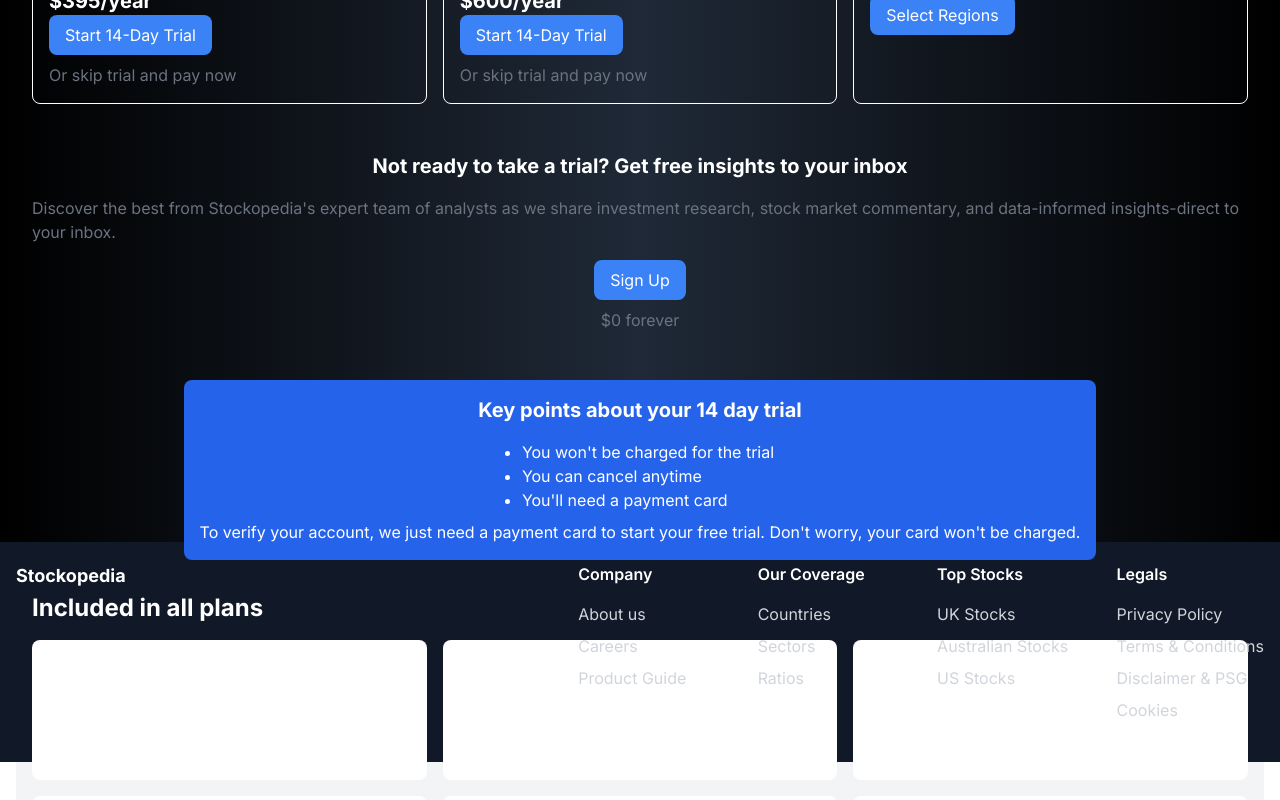
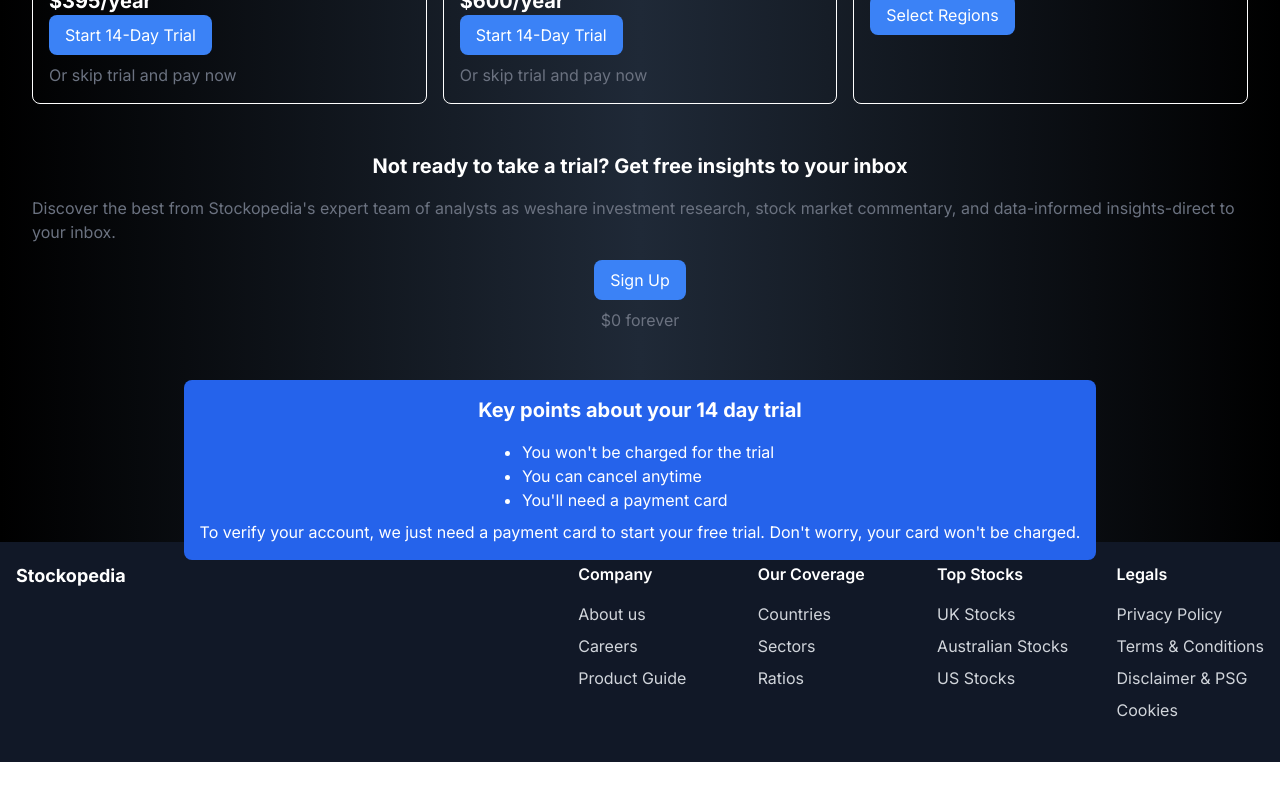
Before and after one commit to asadtanvirshami/stock-screening, a Next.js app: page /pricing in a window 1280 px wide. Shown: the part 306-1106 px from the top of the page. After the commit the page ends 1068 px from the top, so only its background shows below. Built offline with nearby package versions, Linux system fonts and the light colour scheme.

Commit message:
error resolve

```diff
--- a/src/app/(user)/pricing/page.tsx
+++ b/src/app/(user)/pricing/page.tsx
@@ -80,7 +80,7 @@
             Not ready to take a trial? Get free insights to your inbox
           </h3>
           <p className="text-gray-500">
-            Discover the best from Stockopedia's expert team of analysts as we
+            {"Discover the best from Stockopedia's expert team of analysts as we"}
             share investment research, stock market commentary, and
             data-informed insights-direct to your inbox.
           </p>
@@ -99,106 +99,18 @@
               Key points about your 14 day trial
             </h3>
             <ul className="list-disc pl-4">
-              <li>You won't be charged for the trial</li>
+              <li>{"You won't be charged for the trial"}</li>
               <li>You can cancel anytime</li>
-              <li>You'll need a payment card</li>
+              <li>{"You'll need a payment card"}</li>
             </ul>
             <p className="text-white mt-2">
               To verify your account, we just need a payment card to start your
-              free trial. Don't worry, your card won't be charged.
+              free trial. {"Don't worry, your card won't be charged"}.
             </p>
           </div>
         </section>
         {/* course event section  */}
-        <section className="bg-gray-100 p-4">
-          <h2 className="text-2xl font-bold mb-4">Included in all plans</h2>
-          <div className="grid grid-cols-1 md:grid-cols-3 gap-4">
-            <div className="bg-white rounded-lg p-4">
-              <h3 className="text-xl font-bold mb-2">StockReports™</h3>
-              <ul className="list-disc pl-4">
-                <li>
-                  With everything from director deals to dividends, the Stock
-                  Reports unlock fast, confident investment decisions on any
-                  stock.
-                </li>
-              </ul>
-            </div>
-            <div className="bg-white rounded-lg p-4">
-              <h3 className="text-xl font-bold mb-2">StockRanks™</h3>
-              <ul className="list-disc pl-4">
-                <li>
-                  Unique to Stockopedia, the StockRanks show you the highest
-                  quality, best value, and strongest momentum stocks.
-                </li>
-              </ul>
-            </div>
-            <div className="bg-white rounded-lg p-4">
-              <h3 className="text-xl font-bold mb-2">Stock screener</h3>
-              <ul className="list-disc pl-4">
-                <li>
-                  Create screens with 350+ financial ratios or explore our 65
-                  GuruScreens to kick-start the search for your next investment.
-                </li>
-              </ul>
-            </div>
-            <div className="bg-white rounded-lg p-4">
-              <h3 className="text-xl font-bold mb-2">Analysis & education</h3>
-              <ul className="list-disc pl-4">
-                <li>
-                  Daily market analysis and ongoing investment education.
-                  Develop a more informed approach to investing.
-                </li>
-              </ul>
-            </div>
-            <div className="bg-white rounded-lg p-4">
-              <h3 className="text-xl font-bold mb-2">Investor community</h3>
-              <ul className="list-disc pl-4">
-                <li>
-                  Discuss stocks with one of the brightest private investor
-                  communities on the planet.
-                </li>
-              </ul>
-            </div>
-            <div className="bg-white rounded-lg p-4">
-              <h3 className="text-xl font-bold mb-2">Folios</h3>
-              <ul className="list-disc pl-4">
-                <li>
-                  In-depth analysis and performance monitoring, helping you
-                  build wealth and manage your risk with confidence.
-                </li>
-              </ul>
-            </div>
-            <div className="bg-white rounded-lg p-4">
-              <h3 className="text-xl font-bold mb-2">
-                Charts & technical analysis
-              </h3>
-              <ul className="list-disc pl-4">
-                <li>
-                  Time your entry and exit, with fully customizable charts,
-                  overlays, and trend indicators on stocks and indices.
-                </li>
-              </ul>
-            </div>
-            <div className="bg-white rounded-lg p-4">
-              <h3 className="text-xl font-bold mb-2">Alerts</h3>
-              <ul className="list-disc pl-4">
-                <li>
-                  Set unlimited alerts on price, fundamentals, and more to stay
-                  up-to-date with the stocks on your radar.
-                </li>
-              </ul>
-            </div>
-            <div className="bg-white rounded-lg p-4">
-              <h3 className="text-xl font-bold mb-2">Online support</h3>
-              <ul className="list-disc pl-4">
-                <li>
-                  Get online chat support throughout the UK trading day from our
-                  team of dedicated support staff.
-                </li>
-              </ul>
-            </div>
-          </div>
-        </section>
+
       </main>
     </div>
   );
```
